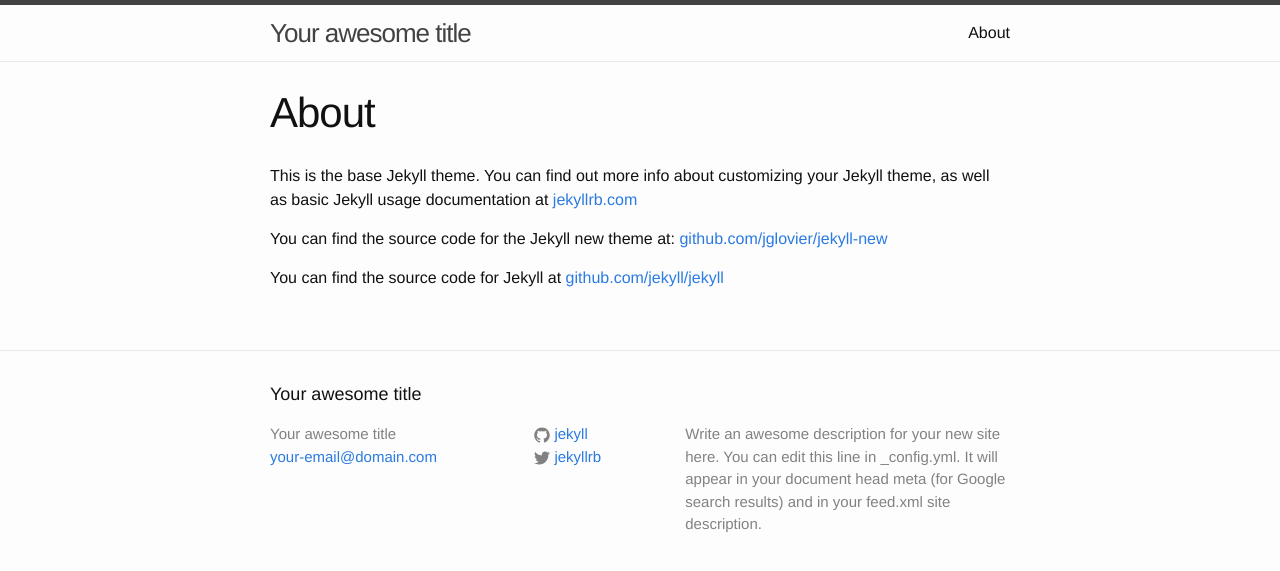
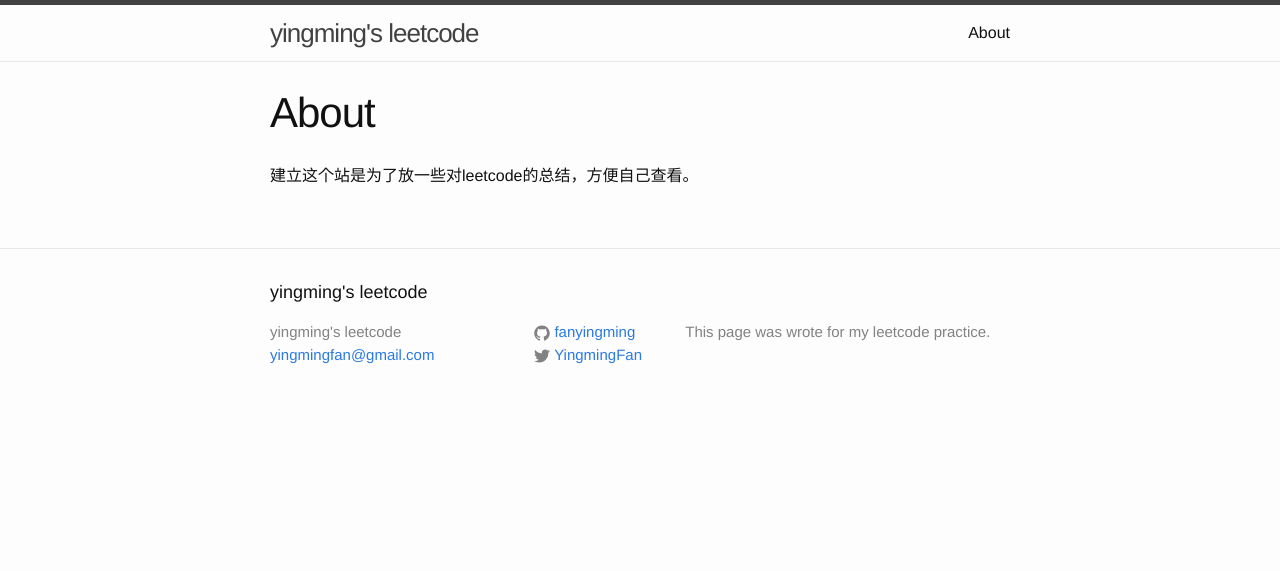
Before and after one commit to fanyingming/leetcode, a Jekyll site: the page built from about.md, in a window 1280 px wide. Shown: the top 571 px of the page. Built offline with Jekyll 4.4.1, drawn with Linux system fonts in a browser that asks for light colours.

Commit message:
update more info.

```diff
--- a/_config.yml
+++ b/_config.yml
@@ -1,14 +1,12 @@
 # Site settings
-title: Your awesome title
-email: your-email@domain.com
+title: yingming's leetcode
+email: yingmingfan@gmail.com
 description: > # this means to ignore newlines until "baseurl:"
-  Write an awesome description for your new site here. You can edit this
-  line in _config.yml. It will appear in your document head meta (for
-  Google search results) and in your feed.xml site description.
+  This page was wrote for my leetcode practice.
 baseurl: "/leetcode" # the subpath of your site, e.g. /blog/
 url: "http://yingmingfan.me" # the base hostname & protocol for your site
-twitter_username: jekyllrb
-github_username:  jekyll
+twitter_username: YingmingFan
+github_username:  fanyingming
 
 # Build settings
 markdown: kramdown
--- a/about.md
+++ b/about.md
@@ -4,8 +4,4 @@
 permalink: /about/
 ---
 
-This is the base Jekyll theme. You can find out more info about customizing your Jekyll theme, as well as basic Jekyll usage documentation at [jekyllrb.com](http://jekyllrb.com/)
-
-You can find the source code for the Jekyll new theme at: [github.com/jglovier/jekyll-new](https://github.com/jglovier/jekyll-new)
-
-You can find the source code for Jekyll at [github.com/jekyll/jekyll](https://github.com/jekyll/jekyll)
+建立这个站是为了放一些对leetcode的总结，方便自己查看。
```
